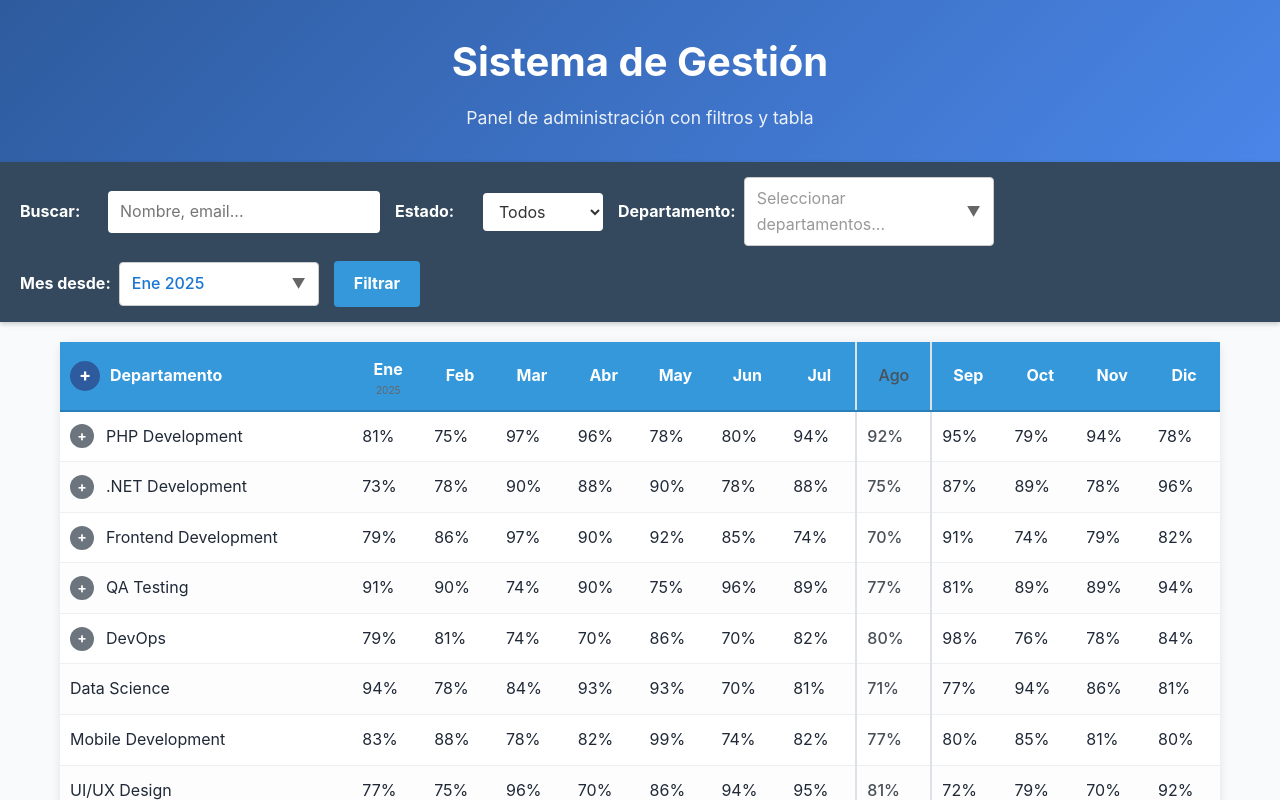
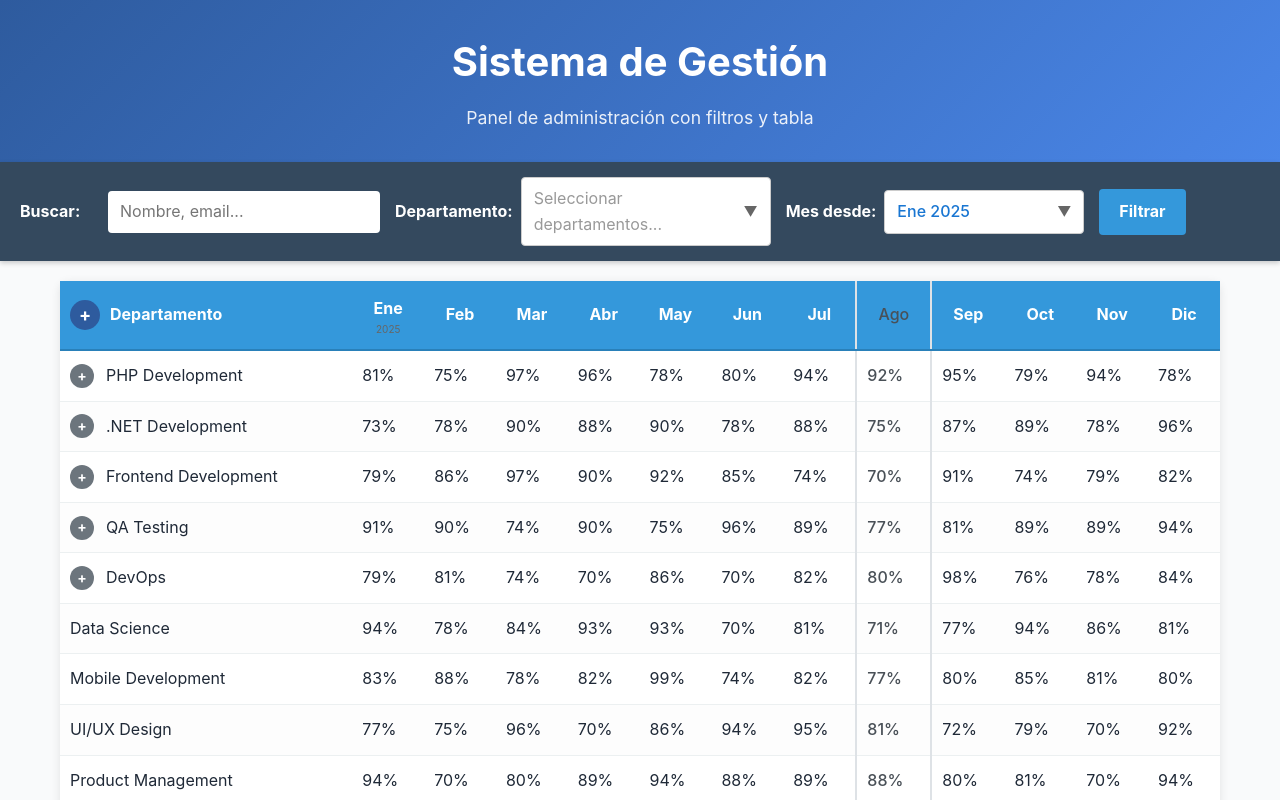
Before and after one commit to vicalmu/cp2, a React (Create React App) app: page /gantt in a window 1280 px wide. Shown: the top 800 px of the page. Built offline with nearby package versions, Linux system fonts and the light colour scheme.

Commit message:
🧹 Eliminado filtro de estados - barra de filtros más limpia

```diff
--- a/src/components/gantt/GanttView.tsx
+++ b/src/components/gantt/GanttView.tsx
@@ -186,15 +186,7 @@ const GanttView: React.FC = () => {
             <input type="text" id="search" placeholder="Nombre, email..." />
           </div>
 
-          <div className="filter-group">
-            <label htmlFor="status">Estado:</label>
-            <select id="status">
-              <option value="">Todos</option>
-              <option value="activo">Activo</option>
-              <option value="inactivo">Inactivo</option>
-              <option value="pendiente">Pendiente</option>
-            </select>
-          </div>
+
 
           <div className="filter-group">
             <label htmlFor="department">Departamento:</label>
```
